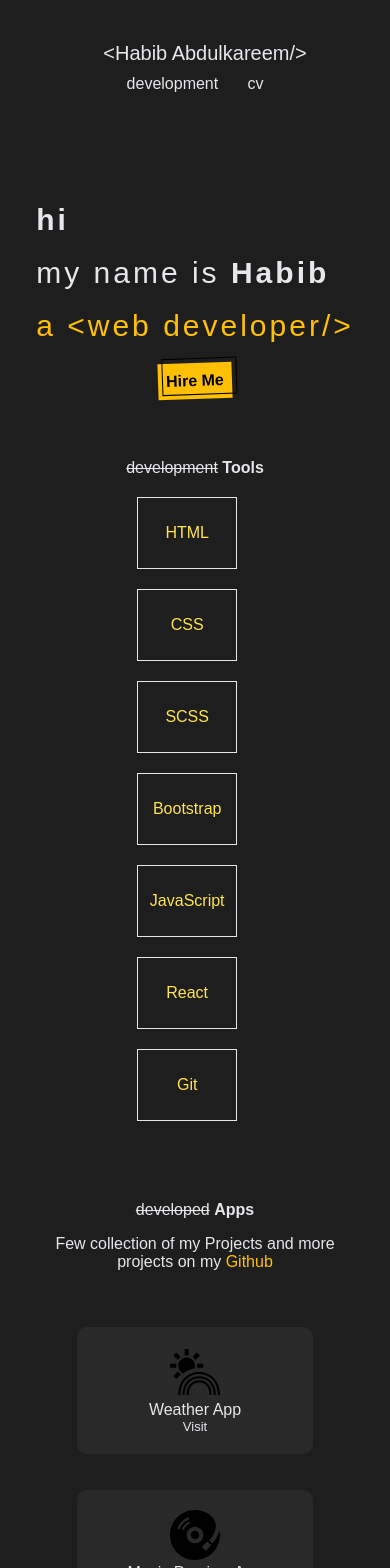
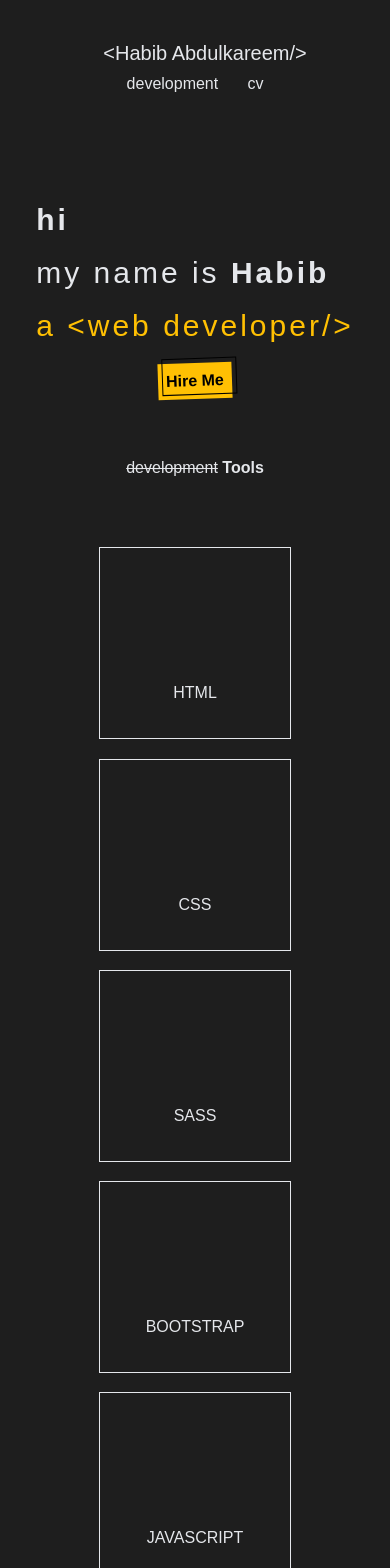
Before and after one commit to Habi12345/portfolio, a React app in the folder portfolio/: page / in a window 390 px wide. Shown: the top 1568 px of the page. Built offline with nearby package versions, Linux system fonts and the light colour scheme; the HTML template or start-up script is replaced by a standard one.

Commit message:
...working

```diff
--- a/portfolio/src/components/secttion.jsx
+++ b/portfolio/src/components/secttion.jsx
@@ -5,18 +5,45 @@ import devTools from '../components/devTools'
 
 
 export default function secttion() {
-    const showIcons = devTools.map((tool) => (
-        <div data-aos="flip-down" className="dev-Icon" key={tool.id}>
-            <span>{tool.icon}</span>
-            <p>{tool.name}</p>
-        </div>
-    ))
+   // const showIcons = devTools.map((tool) => (
+      //  <div data-aos="flip-down" className="dev-Icon" key={tool.id}>
+         //   <span>{tool.icon}</span>
+         //   <p>{tool.name}</p>
+       // </div>
+   // ))
     return (
         <>
             <div data-aos="fade-down-right" className='section'>
                 <span className='dev-header'> <strike>development</strike> <strong>Tools</strong></span>
                 <div data-aos="zoom-in-up" className='dev-icon-wrapper'>
-                    {showIcons}
+                    <div  data-aos="fade-right" className="dev-icon">
+                        <span><i class="fa-brands fa-html5"></i></span>
+                        <p>HTML</p>
+                    </div>
+                    <div  data-aos="flip-up" className="dev-icon">
+                        <span> <i class="fa-brands fa-css3"></i></span>
+                        <p>CSS</p>
+                    </div>
+                    <div  data-aos="flip-up" className="dev-icon">
+                        <span><i class="fa-brands fa-sass"></i></span>
+                        <p>SASS</p>
+                    </div>
+                    <div  data-aos="fade-left" className="dev-icon">
+                        <span><i class="fa-brands fa-bootstrap"></i></span>
+                        <p>BOOTSTRAP</p>
+                    </div>
+                    <div  data-aos="fade-up-right" className="dev-icon">
+                        <span><i class="fa-brands fa-js"></i></span>
+                        <p>JAVASCRIPT</p>
+                    </div>
+                    <div  data-aos="flip-up" className="dev-icon">
+                        <span><i class="fa-brands fa-react"></i></span>
+                        <p>REACT</p>
+                    </div>
+                    <div  data-aos="fade-up-left" className="dev-icon">
+                        <span><i class="fa-brands fa-git-alt"></i></span>
+                        <p>GIT</p>
+                    </div>
                 </div>
             </div>
             <div data-aos="fade-up-left" className='section'>
--- a/portfolio/src/components/styles/secttion.css
+++ b/portfolio/src/components/styles/secttion.css
@@ -5,31 +5,32 @@
   display: flex;
   flex-direction: column;
   align-items: center;
+  justify-content: center;
 }
 
-.dev-Icon {
-  display: inline-flex;
-  justify-content: space-between;
+.dev-icon-wrapper{
+  display: flex;
   align-items: center;
-  flex-direction: column;
-  margin-top: 20px;
-  padding: 20px 50px;
-  border: 1px solid #E5E7EB;
+  justify-content: center;
+  padding: 70px;
+  gap: 1.2rem;
+  flex-wrap: wrap;
+  max-width: 900px;
 }
 
-.dev-Icon span {
-  font-size: 50px;
-  cursor: pointer;
+.dev-icon{
+  display: flex;
+  align-items: center;
+  justify-content: space-between;
+  flex-direction: column;
+  border: 1px solid #E5E7EB;
+  width: 150px;
+  height: 150px;
+  padding: 20px;
 }
-
-.dev-Icon span:hover {
+.dev-icon span{
+  font-size: 70px;
   color: #ffc003;
-  transition: 1s;
-}
-
-.dev-Icon p {
-  text-align: center;
-  color: #ffe54c;
 }
 
 .section p a {
@@ -93,25 +94,7 @@
 }
 
 @media (max-width: 768px) {
- .dev-Icon-wrapper{
-    display: flex;
-    align-items: center;
-    justify-content: center;
-    flex-wrap: wrap;
 
-  }
-.dev-Icon {
-    display: flex;
-    align-items: center;
-    justify-content: center;
-    flex-direction: row;
-    padding: 10px 20px;
-    width: 50%;
-  }
-
- .dev-Icon span{
-    font-size: 30px;
-  }
 
   .projects {
      flex-direction: column;
@@ -123,11 +106,7 @@
      width: 50%;
    }
  }
-
 @media (max-width: 480px) {
-.dev-Icon {
-    flex-direction: column;
-  }
 
 .project-wrapper {
     width: 60%;
```
Lines whose indentation alone changed are shown as unchanged.
